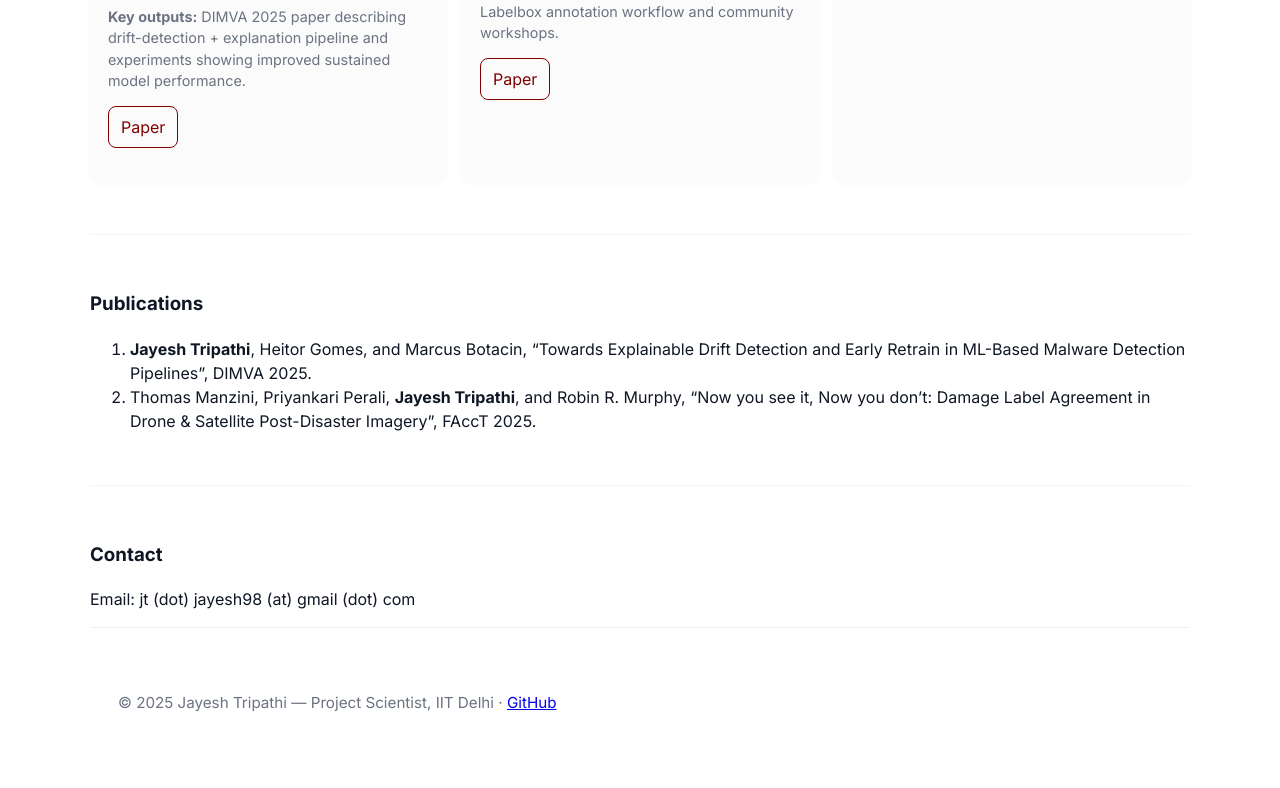
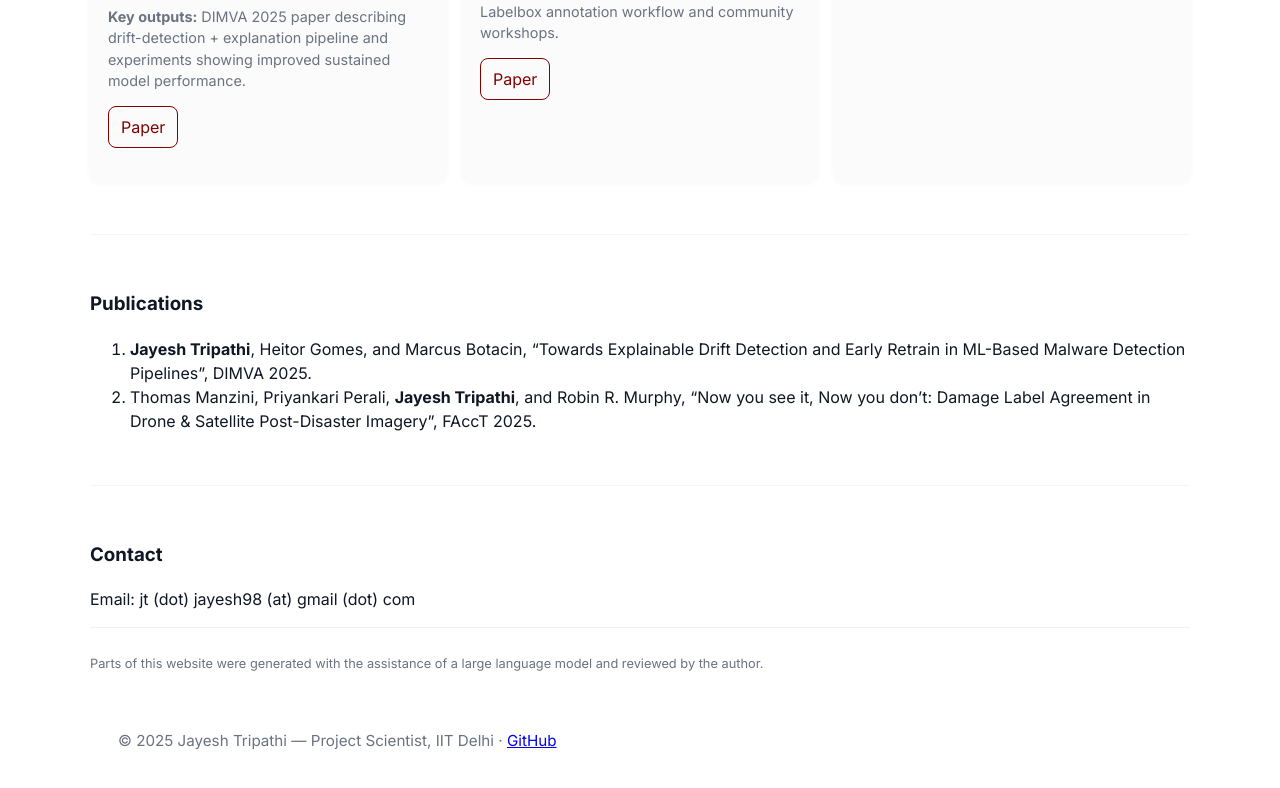
Before and after one commit to jtjayesh98/jtjayesh98.github.io, a plain HTML site: page docs/index.html in a window 1280 px wide. Shown: the part 1142-1930 px from the top of the page. Drawn offline with Linux system fonts and the light colour scheme.

Commit message:
LLM Disclaimer

```diff
--- a/docs/index.html
+++ b/docs/index.html
@@ -112,6 +112,9 @@
       <p>Email: jt (dot) jayesh98 (at) gmail (dot) com</a></p>
 
   <footer class="site-footer" role="contentinfo">
+  <p class="llm-disclaimer">
+      Parts of this website were generated with the assistance of a large language model and reviewed by the author.
+    </p>
     <div class="container">
       <p>© <span id="year"></span> Jayesh Tripathi — Project Scientist, IIT Delhi · <a href="https://github.com/jtjayesh98">GitHub</a></p>
     </div>
--- a/docs/style.css
+++ b/docs/style.css
@@ -40,3 +40,9 @@ button.btn{border:none;cursor:pointer}
 
 /* small utilities */
 .muted { color: var(--muted); }
+
+.llm-disclaimer {
+  margin-top: 6px;
+  font-size: 0.8rem;
+  color: var(--muted);
+}
```
